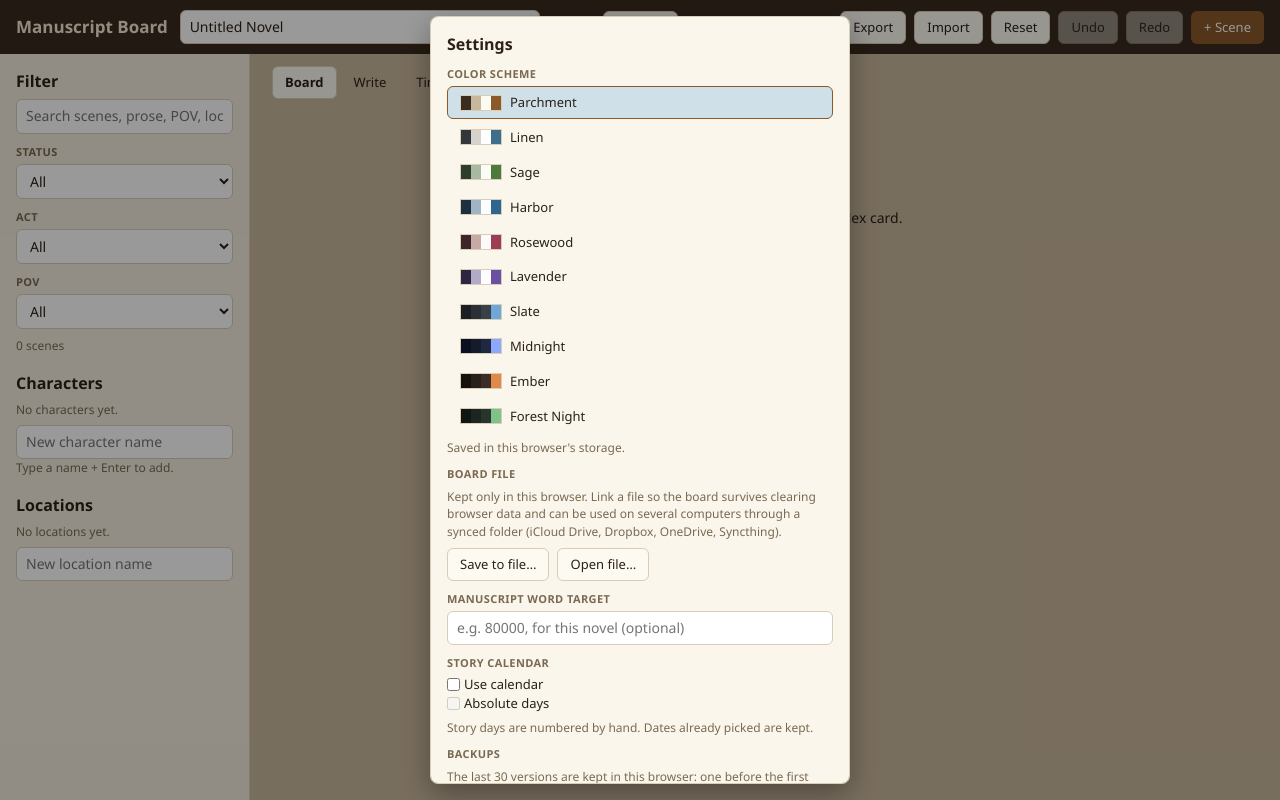
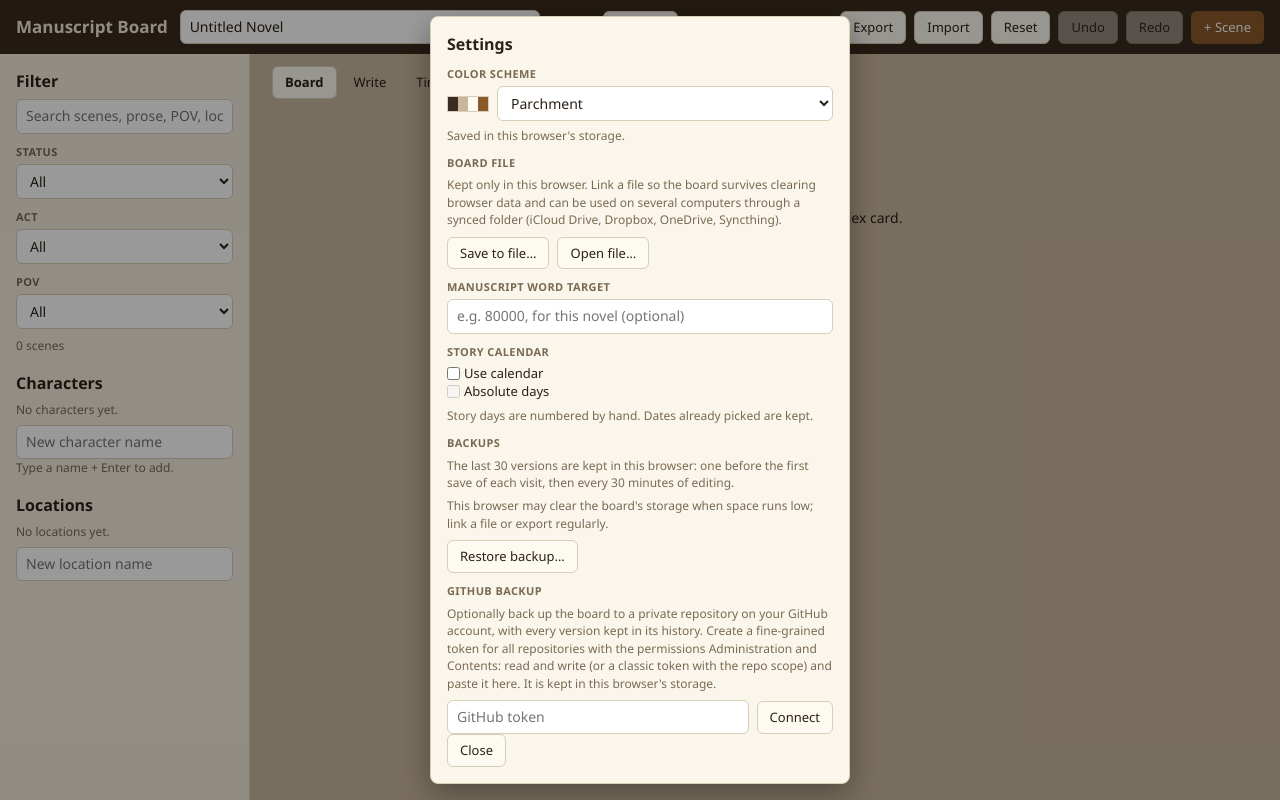
Before and after one commit to story-squish/storysquish, a plain HTML site: page docs/index.html in a window 1280 px wide. Both pictures are taken after a click on the button "Settings". Drawn offline with Linux system fonts and the light colour scheme.

Commit message:
feat: pick the web color scheme from a dropdown

```diff
--- a/docs/index.html
+++ b/docs/index.html
@@ -129,9 +129,8 @@
   .modal .message{white-space:pre-wrap;overflow-wrap:anywhere;margin:0 0 12px}
   .swatch{display:inline-flex;border:1px solid var(--line);flex:none}
   .swatch span{width:10px;height:14px}
-  .scheme-list{display:flex;flex-direction:column;gap:2px;max-height:50vh;overflow:auto}
-  .scheme{display:flex;align-items:center;gap:8px;text-align:left;border-color:transparent;background:transparent}
-  .scheme.selected{background:var(--act);border-color:var(--accent)}
+  .scheme-picker{display:flex;align-items:center;gap:8px}
+  .scheme-picker select{flex:1;min-width:0}
   @media (max-width:760px){
     main{flex-direction:column;overflow:auto}
     #sidebar,#inspector{width:auto;border:0;overflow:visible}
@@ -2230,33 +2229,41 @@ function settingsDialog() {
     draw(box) {
       const heading = document.createElement("h2");
       heading.textContent = "Settings";
-      const label = document.createElement("div");
+      const label = document.createElement("label");
       label.className = "field-label";
+      label.htmlFor = "schemeSelect";
       label.textContent = "Color scheme";
-      const list = document.createElement("div");
-      list.className = "scheme-list";
-      list.setAttribute("role", "listbox");
-      list.setAttribute("aria-label", "Color scheme");
-      for (const scheme of COLOR_SCHEMES) {
-        const chosen = scheme.key === settings.colorScheme;
-        const option = button("", `scheme${chosen ? " selected" : ""}`, () => {
-          setColorScheme(scheme.key);
-          drawModal();
-          box.ownerDocument.querySelector(".scheme.selected")?.focus();
-        });
-        option.setAttribute("role", "option");
-        option.setAttribute("aria-selected", String(chosen));
-        option.innerHTML = `<span class="swatch">${[scheme.header, scheme.board, scheme.card, scheme.accent]
-          .map(fill => `<span style="background:${fill}"></span>`).join("")}</span>${esc(scheme.name)}`;
-        list.append(option);
-      }
+      const picker = document.createElement("div");
+      picker.className = "scheme-picker";
+      const swatch = schemeSwatch(schemeByKey(settings.colorScheme));
+      const select = document.createElement("select");
+      select.id = "schemeSelect";
+      for (const scheme of COLOR_SCHEMES) select.add(new Option(scheme.name, scheme.key));
+      select.value = settings.colorScheme;
+      select.addEventListener("change", () => {
+        setColorScheme(select.value);
+        drawModal();
+        document.getElementById("schemeSelect")?.focus();
+      });
+      picker.append(swatch, select);
       const status = hint(settingsSaveError ?? "Saved in this browser's storage.");
       if (settingsSaveError) status.style.color = "var(--danger)";
-      box.append(heading, label, list, status, ...boardFileSection(), ...wordGoalSection(), ...storyCalendarSection(), ...backupSection(), ...githubSection(),
+      box.append(heading, label, picker, status, ...boardFileSection(), ...wordGoalSection(), ...storyCalendarSection(), ...backupSection(), ...githubSection(),
         button("Close", "", closeModal));
       box.style.maxWidth = "420px";
     },
   });
+}
+
+function schemeSwatch(scheme) {
+  const swatch = document.createElement("span");
+  swatch.className = "swatch";
+  for (const fill of [scheme.header, scheme.board, scheme.card, scheme.accent]) {
+    const stripe = document.createElement("span");
+    stripe.style.background = fill;
+    swatch.append(stripe);
+  }
+  return swatch;
 }
 
 function hint(text) {
```
